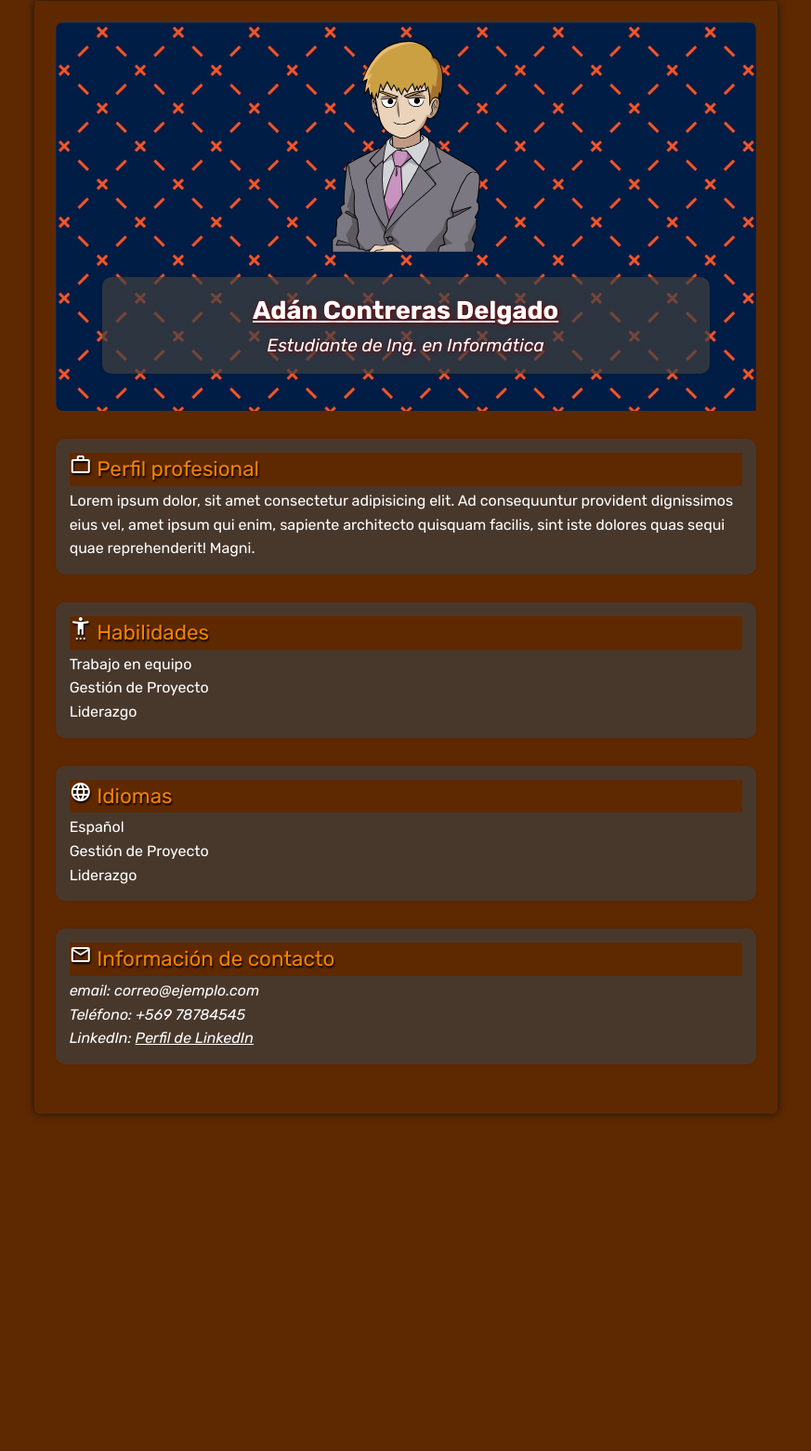
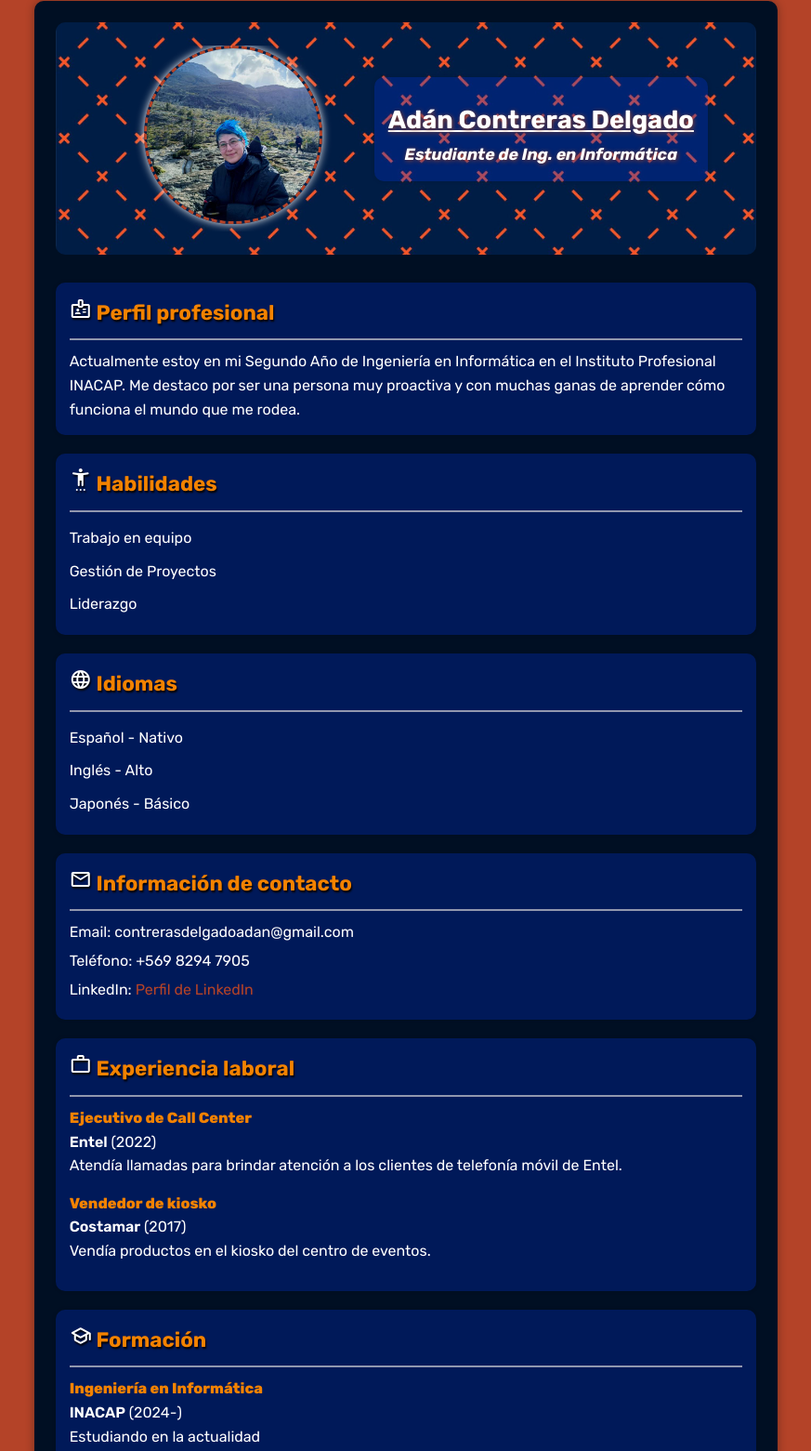
Before and after one commit to micuarc/frontendClase26mar, a plain HTML site: page index.html in a window 1280 px wide. Shown: the part 63-1624 px from the top of the page at 93% size, without its empty margins (85-958 px from the left). Before the commit the page ends 1325 px from the top, so only its background shows below. Drawn offline with nearby package versions, Linux system fonts and the light colour scheme.

Commit message:
Tarea del dia 9 de abril

```diff
--- a/index.html
+++ b/index.html
@@ -1,16 +1,21 @@
 <!DOCTYPE html>
 <html lang="es">
+
 <head>
   <meta charset="UTF-8" />
   <meta name="viewport" content="width=device-width, initial-scale=1.0" />
   <link rel="stylesheet" href="./styles.css" />
-    <link rel="stylesheet" href="https://fonts.googleapis.com/css2?family=Material+Symbols+Rounded:opsz,wght,FILL,GRAD@20..48,100..700,0..1,-50..200" />    <title>Clase 3: Curriculum</title>
+  <link rel="stylesheet"
+    href="https://fonts.googleapis.com/css2?family=Material+Symbols+Rounded:opsz,wght,FILL,GRAD@20..48,100..700,0..1,-50..200" />
+  <title>Curriculum Vitae</title>
 </head>
+
 <body>
+
   <main class="container">
-      <header class="cabecera">
-        <figure id="contenedor_foto_perfil">
-          <img src="./images/7qf1bi2zdwfc1.webp" alt="Foto de perfil" / >
+    <header>
+      <figure class="contenedor_foto_perfil">
+        <img src="./images/mi-foto.jpeg" alt="Foto de perfil" />
       </figure>
       <section class="nombre_puesto">
         <h1>Adán Contreras Delgado</h1>
@@ -20,20 +25,27 @@
     <section>
       <h3>
         <span class="material-symbols-rounded">
-            work
-            </span>
-          Perfil profesional</h3>
-        <p>Lorem ipsum dolor, sit amet consectetur adipisicing elit. Ad consequuntur provident dignissimos eius vel, amet ipsum qui enim, sapiente architecto quisquam facilis, sint iste dolores quas sequi quae reprehenderit! Magni.</p>
+          badge
+        </span> Perfil profesional
+      </h3>
+      <hr>
+      <p>Actualmente estoy en mi Segundo Año de Ingeniería en Informática en el Instituto Profesional INACAP. Me destaco
+        por ser una persona
+        muy
+        proactiva y con muchas ganas de aprender cómo funciona el mundo que me rodea.
+      </p>
     </section>
     <section>
       <h3>
         <span class="material-symbols-rounded">
           settings_accessibility
         </span>
-          Habilidades </h3>
+        Habilidades
+      </h3>
+      <hr>
       <ul>
         <li>Trabajo en equipo</li>
-            <li>Gestión de Proyecto</li>
+        <li>Gestión de Proyectos</li>
         <li>Liderazgo</li>
       </ul>
     </section>
@@ -44,10 +56,11 @@
         </span>
         Idiomas
       </h3>
+      <hr>
       <ul>
-            <li>Español</li>
-            <li>Gestión de Proyecto</li>
-            <li>Liderazgo</li>
+        <li>Español - Nativo</li>
+        <li>Inglés - Alto</li>
+        <li>Japonés - Básico</li>
       </ul>
     </section>
     <section>
@@ -57,12 +70,53 @@
         </span>
         Información de contacto
       </h3>
+      <hr>
       <address>
-            <p>email: correo@ejemplo.com</p>
-            <p>Teléfono: +569 78784545</p>
-            <p>LinkedIn: <a href="#">Perfil de LinkedIn</a></p>
+        <p>Email: contrerasdelgadoadan@gmail.com</p>
+        <p>Teléfono: +569 8294 7905</p>
+        <p>LinkedIn: <a href="https://www.linkedin.com/in/ad%C3%A1n-contreras-delgado-10207930b/">Perfil de LinkedIn</a>
+        </p>
       </address>
+    </section>
+    <section>
+      <h3>
+        <span class="material-symbols-rounded">
+          work
+        </span>
+        Experiencia laboral
+      </h3>
+      <hr>
+      <article>
+        <h4>Ejecutivo de Call Center</h4>
+        <p><strong>Entel</strong> (2022)</p>
+        <p>Atendía llamadas para brindar atención a los clientes de telefonía móvil de Entel.</p>
+      </article>
+      <article>
+        <h4>Vendedor de kiosko</h4>
+        <p><strong>Costamar</strong> (2017)</p>
+        <p>Vendía productos en el kiosko del centro de eventos.</p>
+      </article>
+    </section>
+    <section>
+      <h3>
+        <span class="material-symbols-rounded">
+          school
+        </span>
+        Formación
+      </h3>
+      <hr>
+      <article>
+        <h4>Ingeniería en Informática</h4>
+        <p><strong>INACAP</strong> (2024-)</p>
+        <p>Estudiando en la actualidad</p>
+      </article>
+      <article>
+        <h4>Ciberseguridad de Google</h4>
+        <p><strong>Google - Coursera</strong> (2007-2008)</p>
+        <p>Cursé asincrónicamente un curso de Ciberseguridad dictado por Google en la plataforma Coursera.</p>
+      </article>
     </section>
   </main>
 </body>
+
 </html>
--- a/styles.css
+++ b/styles.css
@@ -1,105 +1,142 @@
-@import url('https://fonts.googleapis.com/css2?family=Rubik:ital,wght@0,300..900;1,300..900&display=swap');
+@import url("https://fonts.googleapis.com/css2?family=Rubik:ital,wght@0,300..900;1,300..900&display=swap");
 
-*{
+* {
   margin: 0;
   padding: 0;
   box-sizing: border-box;
-    font-weight: normal;
   color: #ffffff;
 }
 
-body{
+body {
   font-family: "Rubik", sans-serif;
-    background-color: #5f2900;
+  background-color: #b44328;
   margin: 5%;
   line-height: 1.6;
 }
 
 main {
   max-width: 800px;
-    margin: auto;
-    padding: 20px;
-    box-shadow: 0 0 10px rgba(20, 20, 20, 3);
+  box-shadow: 0 0 10px rgba(20, 20, 20, 0.4);
 }
 
-header{
+header {
   text-align: center;
   color: #ffffff;
-    text-shadow: 1px 1px 5px #800000 ;
-    padding: 20px 0;
-    border-radius: 8px 8px 0;
-    background-image: url('./images/fondo.jpg');
+  text-shadow: 1px 1px 5px #8a3d2a;
+  padding: 25px 0;
+  border-radius: 8px 8px 0 0;
+  background-image: url("./images/fondo.jpg");
   background-size: 100%;
   background-repeat: repeat;
+  background-position: center;
+  border-radius: 10px;
+  margin-bottom: 30px;
+}
+
+header figure img {
+  box-shadow: 0 0 10px;
+  border: 3px dashed #b44328;
+  border-radius: 50%;
+  max-width: 12em;
 }
 
 header h1 {
   font-weight: bold;
   text-decoration: underline;
   font-size: 1.7em;
+  margin-top: 10px;
 }
 
 header h2 {
   font-style: oblique;
-    font-size:  1.2em;
+  font-size: 1.1em;
 }
 
 .container {
+  background-color: #000f23;
   margin: auto 5%;
   padding: 2%;
   position: relative;
   z-index: 1;
-    border-radius: 5px;
+  border-radius: 10px;
   overflow: hidden;
 }
 
-#contenedor_foto_perfil img {
-    width: 10em;
+.contenedor_foto_perfil {
+  width: 280px;
+  overflow: hidden;
+  display: inline-block;
+  vertical-align: middle;
 }
 
-.cabecera h1 h2{
+header h1 h2 {
   position: relative;
   display: inline-block;
-    vertical-align: center;
-    text-shadow:  1px 2px 2px #000;;
+  vertical-align: middle;
+  text-shadow: 1px 2px 2px #000;
+  font-weight: bold;
 }
 
 h3 {
   font-size: 1.4em;
   margin-bottom: 3px;
+  align-items: center;
 }
 
-.nombre_puesto
-{
-    margin: 20px 50px;
+.nombre_puesto {
+  margin-left: 1%;
+  display: inline-block;
+  vertical-align: middle;
+}
+
+h3 {
+  color: #f38200;
+  text-shadow: 1px 2px 2px #000;
+  font-size: 1.4em;
 }
 
 section {
-    background-color: rgba(63, 63, 63, .7);
+  background-color: rgba(0, 50, 214, 0.3);
   padding: 15px;
   border-radius: 10px;
-    margin: 30px 0px;
-    box-shadow: 0 0 5px rgba(0, 0,  0, 0.1);
-
+  margin-bottom: 20px;
+  box-shadow: 0 0 5px rgba(0, 0, 0, 0.1);
 }
 
-section h3 {
-    background: #5f2900;
-    color: #f38200;
-    text-shadow:  1px 2px 2px #000;;
+section hr {
+  border: 0;
+  height: 2px;
+  background: rgba(255, 247, 240, 0.568);
+  margin: 10px 0;
 }
 
-ul{
-    color: #000;
-    text-decoration: none;
-    list-style-type: none;
-
+ul {
+  list-style: none;
 }
 
-
-#icon-habilidades {
-    margin: 0;
-
+ul li {
+  padding: 5px 0;
 }
 
-span { margin-right: ;}
+address p {
+  margin: 5px 0;
+  font-style: normal;
+}
+
+address a {
+  color: #b44328;
+  text-decoration: none;
+}
+
+article {
+  margin-bottom: 15px;
+}
+
+h4 {
+  color: #f38200;
+  font-weight: 800;
+}
+
+strong {
+  font-weight: 600;
+}
```
Also changed, not shown: images/mi-foto.jpeg (added). Lines whose indentation alone changed are shown as unchanged.
